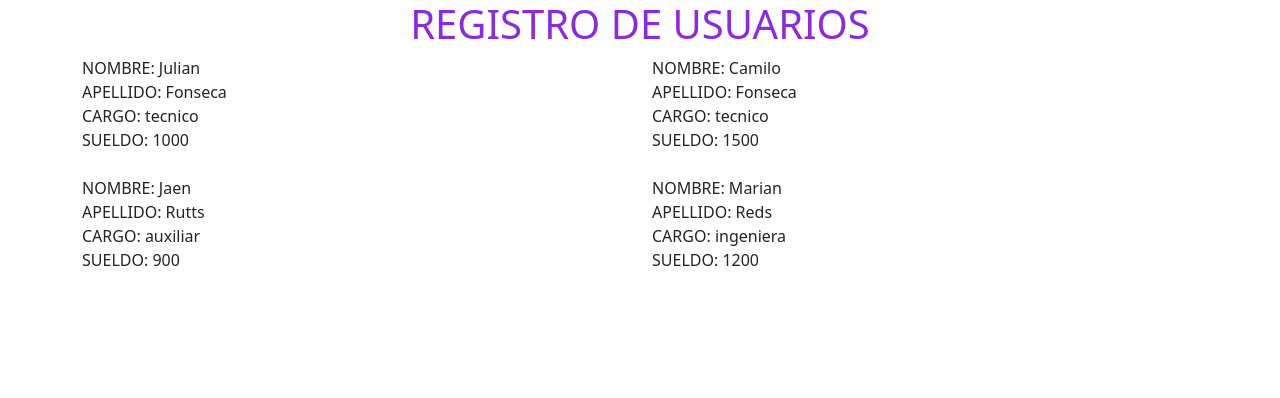
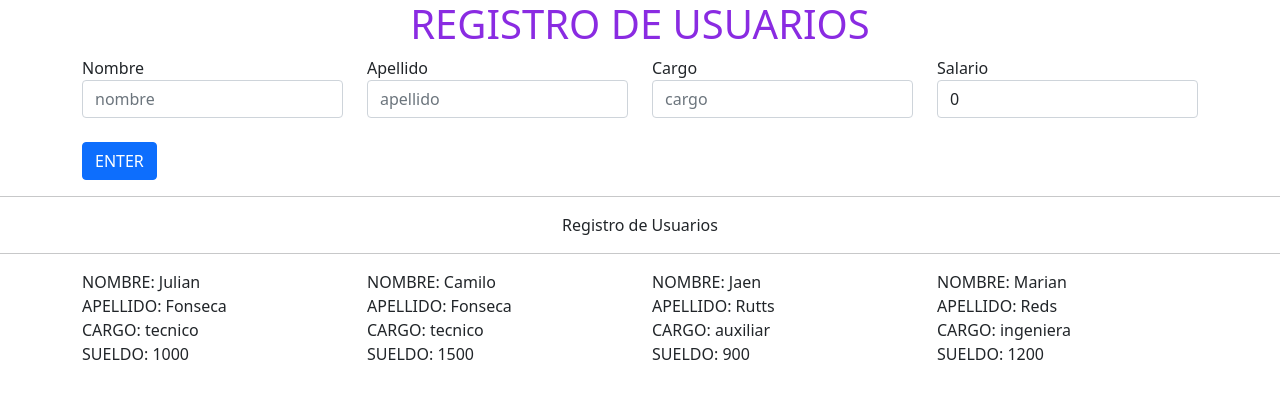
Before and after one commit to muskafons/myApp, an Angular app: page / in a window 1280 px wide. Shown: the top 398 px of the page. Built offline with nearby package versions, Linux system fonts and the light colour scheme.

Commit message:
registro de usuarios

```diff
--- a/src/app/app.component.html
+++ b/src/app/app.component.html
@@ -1,24 +1,81 @@
-<h1 style="text-align: center; color: blueviolet;">{{titulo}}</h1>
+<div class="container">
+  <div class="col" style="text-align: center; color: blueviolet">
+    <h1>
+      {{ titulo }}
+    </h1>
+  </div>
+
+  <form class="form-group row" action="">
+    <div class="form-group col-md-3">
+      <label for="nombre">Nombre</label>
+      <input
+        type="text"
+        name="nombre"
+        id="nombre"
+        placeholder="nombre"
+        class="form-control"
+        [(ngModel)]="cuadroNombre"
+      />
+    </div>
+    <div class="form-group col-md-3">
+      <label for="apellido">Apellido</label>
+      <input
+        type="text"
+        name="apellido"
+        id="apellido"
+        placeholder="apellido"
+        class="form-control"
+        [(ngModel)]="cuadroApellido"
+      />
+    </div>
+    <div class="form-group col-md-3">
+      <label for="cargo">Cargo</label>
+      <input
+        type="text"
+        name="cargo"
+        id="cargo"
+        placeholder="cargo"
+        class="form-control"
+        [(ngModel)]="cuadroCargo"
+      />
+    </div>
+    <div class="form-group col-md-3">
+      <label for="salario">Salario</label>
+      <input
+        type="number"
+        name="salario"
+        id="salario"
+        placeholder="salario"
+        class="form-control"
+        [(ngModel)]="cuadroSalario"
+      />
+    </div>
+  </form>
+
+  <br />
+
+  <div class="row">
+    <div class="col">
+      <button type="submit" class="btn btn-primary" (click)="addRegistro()">
+        ENTER
+      </button>
+    </div>
+  </div>
+</div>
+
+<hr />
+<div class="col" style="text-align: center;">{{ mensaje }}</div>
+<hr />
 
 <div class="container">
-<div class="row">
+  <div class="row">
+    <div class="col-md-3" *ngFor="let empleado of empleados">
+      NOMBRE: {{ empleado.nombre }} <br />
+      APELLIDO: {{ empleado.apellido }} <br />
+      CARGO: {{ empleado.cargo }} <br />
+      SUELDO: {{ empleado.salario }} <br />
 
-
-
-    <div class="col col-6" *ngFor="let empleado of empleados">
-      NOMBRE: {{empleado.nombre}} <br>
-      APELLIDO: {{empleado.apellido}} <br>
-      CARGO: {{empleado.cargo}} <br>
-      SUELDO: {{empleado.salario}} <br>
-
-      <br>
-
-
-
-
-
+      <br />
+    </div>
   </div>
-
 </div>
-
-</div>
--- a/src/app/app.component.ts
+++ b/src/app/app.component.ts
@@ -7,11 +7,39 @@ import { Empleado } from './empleado.modelo';
   styleUrls: ['./app.component.css'],
 })
 export class AppComponent {
+
+cuadroNombre:string="";
+cuadroApellido:string="";
+cuadroCargo:string="";
+cuadroSalario:number=0;
+
+mensaje="Registro de Usuarios";
+
+titulo = 'REGISTRO DE USUARIOS';
+
   empleados: Empleado[] = [
     new Empleado('Julian', 'Fonseca', 'tecnico', 1000),
     new Empleado('Camilo', 'Fonseca', 'tecnico', 1500),
     new Empleado('Jaen', 'Rutts', 'auxiliar', 900),
     new Empleado('Marian', 'Reds', 'ingeniera', 1200),
   ];
-  titulo = 'REGISTRO DE USUARIOS';
+
+  addRegistro(){
+    if (this.cuadroNombre==""||this.cuadroCargo==""||this.cuadroApellido==""||this.cuadroSalario==0) {
+      this.mensaje = "POR FAVOR COMPLETE LOS CAMPOS";
+    }
+    else{
+      let empleado = new Empleado(this.cuadroNombre,this.cuadroApellido, this.cuadroCargo, this.cuadroSalario);
+      this.empleados.push(empleado);
+      this.mensaje = "USUARIO REGISTRADO"
+      this.cuadroNombre = "";
+      this.cuadroApellido = "";
+      this.cuadroCargo = "";
+      this.cuadroSalario = 0;
+
+    }
+
+
+  }
+
 }
```
